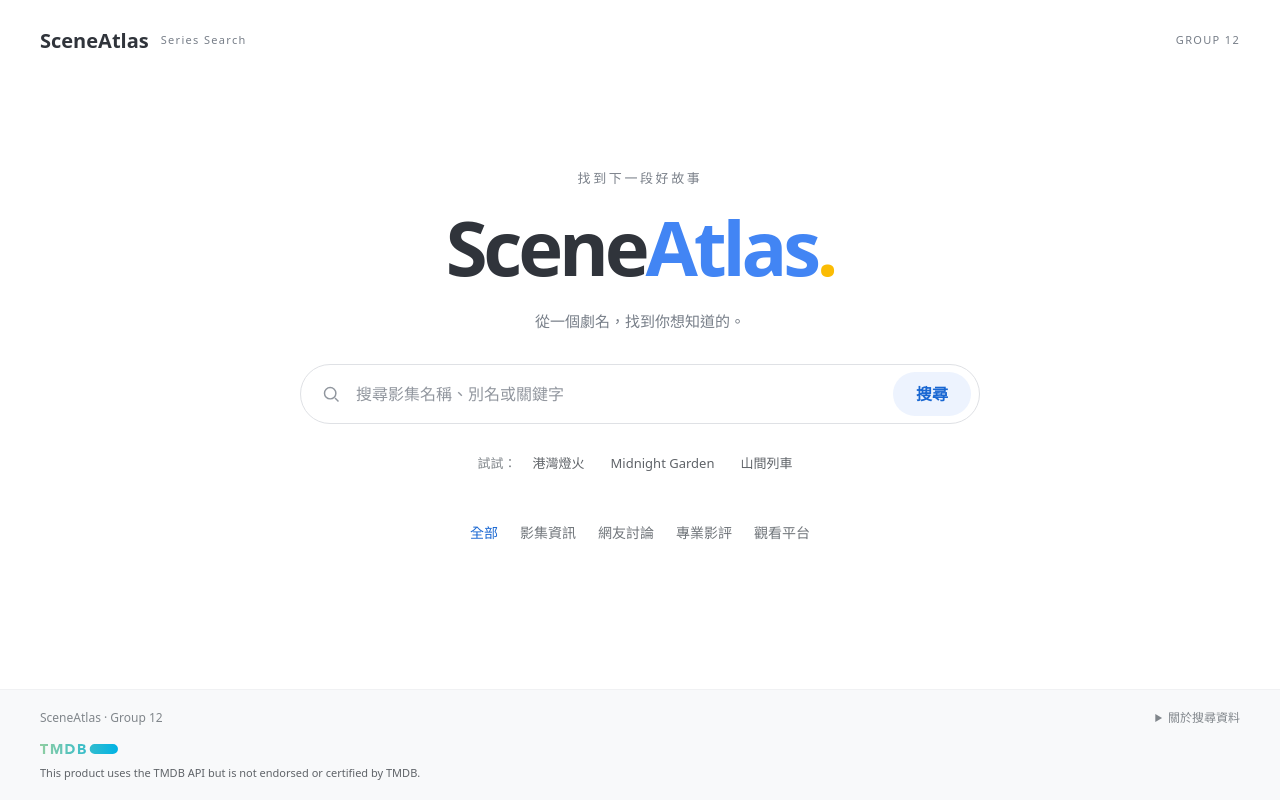
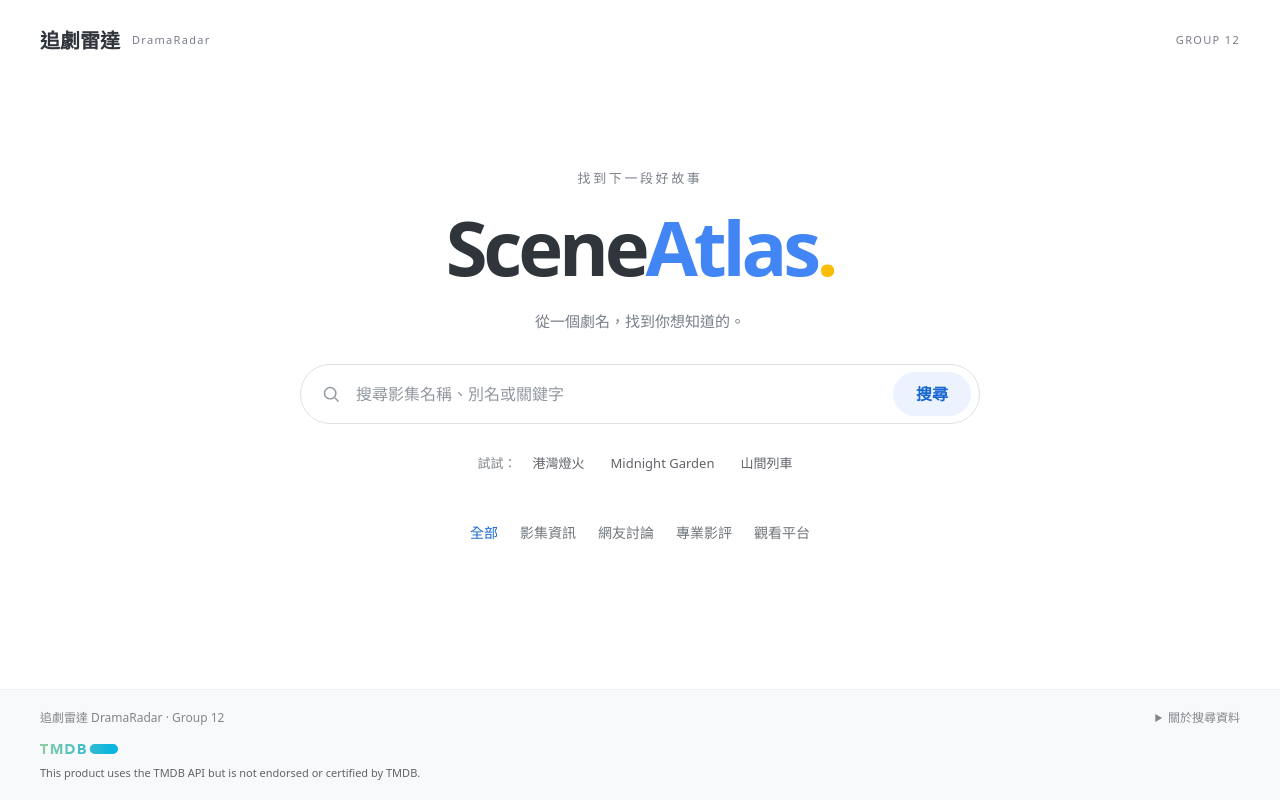
Before and after one commit to DataStructures390/DS_Group12, a Spring Boot app: page / in a window 1280 px wide. Run offline with Spring Boot 4, Linux system fonts and the light colour scheme.

Commit message:
Rename user-facing product name from SceneAtlas to DramaRadar
Update the page title, header and footer to 追劇雷達 DramaRadar, and the
README, team workplan and TMDB runbook headings. Java packages, Maven
artifact and historical stage reports are unchanged.

Co-Authored-By: Claude Opus 5.5 <noreply@anthropic.com>

```diff
--- a/src/main/resources/static/index.html
+++ b/src/main/resources/static/index.html
@@ -1,6 +1,6 @@
 <!doctype html>
-<html lang="zh-Hant"><head><meta charset="utf-8"><meta name="viewport" content="width=device-width,initial-scale=1"><title>SceneAtlas | 影集搜尋</title><link rel="stylesheet" href="/style.css"></head>
-<body><header class="topbar"><a href="/" class="home-link">SceneAtlas<span>Series Search</span></a><span class="project-label">GROUP 12</span></header>
+<html lang="zh-Hant"><head><meta charset="utf-8"><meta name="viewport" content="width=device-width,initial-scale=1"><title>追劇雷達 DramaRadar | 影集搜尋</title><link rel="stylesheet" href="/style.css"></head>
+<body><header class="topbar"><a href="/" class="home-link">追劇雷達<span>DramaRadar</span></a><span class="project-label">GROUP 12</span></header>
 <main><section class="search-area" aria-label="影集搜尋">
 <div class="intro"><p class="eyebrow">找到下一段好故事</p><h1>Scene<span>Atlas</span><i aria-hidden="true">.</i></h1><p class="subtitle">從一個劇名，找到你想知道的。</p></div>
 <form id="search-form" role="search"><label class="sr-only" for="q">影集名稱、別名或關鍵字</label><div class="controls"><svg aria-hidden="true" viewBox="0 0 24 24"><circle cx="10.5" cy="10.5" r="6.5"></circle><path d="m16 16 4 4"></path></svg><input id="q" name="q" placeholder="搜尋影集名稱、別名或關鍵字" maxlength="300" autocomplete="off" enterkeyhint="search" required><button type="submit">搜尋</button></div></form>
@@ -8,4 +8,4 @@
 <div class="search-content"><nav class="categories" aria-label="搜尋分類"><button type="button" data-category="" aria-pressed="true">全部</button><button type="button" data-category="SERIES_INFORMATION" aria-pressed="false">影集資訊</button><button type="button" data-category="COMMUNITY_DISCUSSION" aria-pressed="false">網友討論</button><button type="button" data-category="PROFESSIONAL_REVIEW" aria-pressed="false">專業影評</button><button type="button" data-category="STREAMING_PLATFORM" aria-pressed="false">觀看平台</button></nav>
 <section id="series-info" aria-label="影集資訊" aria-live="polite" hidden></section>
 <p id="status" role="status" aria-live="polite"></p><section id="results" aria-label="搜尋結果" aria-busy="false"></section></div></main>
-<footer><div><span>SceneAtlas · Group 12</span><section class="credits" aria-label="資料來源與致謝"><a href="https://www.themoviedb.org"><img src="/assets/tmdb.svg" alt="TMDB" width="78" height="11"></a><p>This product uses the TMDB API but is not endorsed or certified by TMDB.</p></section></div><details class="collection-details"><summary>關於搜尋資料</summary><p id="collection-info">正在讀取資料集設定…</p><p>網頁結果目前使用本地索引；影集資訊區於啟用時另外查詢 TMDB。各分類的資料覆蓋可能不同。</p></details></footer><script src="/app.js"></script></body></html>
+<footer><div><span>追劇雷達 DramaRadar · Group 12</span><section class="credits" aria-label="資料來源與致謝"><a href="https://www.themoviedb.org"><img src="/assets/tmdb.svg" alt="TMDB" width="78" height="11"></a><p>This product uses the TMDB API but is not endorsed or certified by TMDB.</p></section></div><details class="collection-details"><summary>關於搜尋資料</summary><p id="collection-info">正在讀取資料集設定…</p><p>網頁結果目前使用本地索引；影集資訊區於啟用時另外查詢 TMDB。各分類的資料覆蓋可能不同。</p></details></footer><script src="/app.js"></script></body></html>
```
Also changed, not shown: docs/TEAM_WORKPLAN.md (+2 -2 lines), docs/TMDB_LIVE_RUNBOOK.md (+1 -1 lines), README.md.
